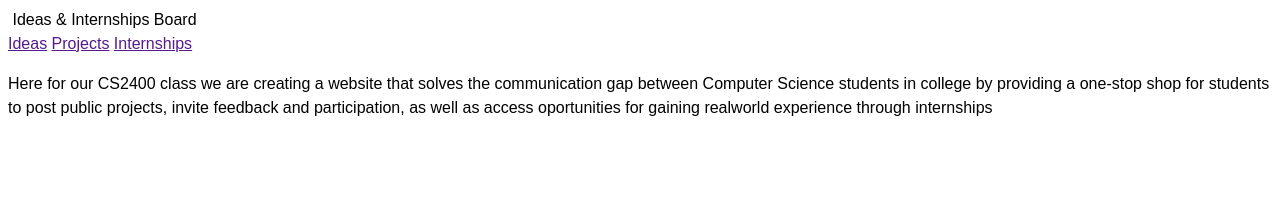
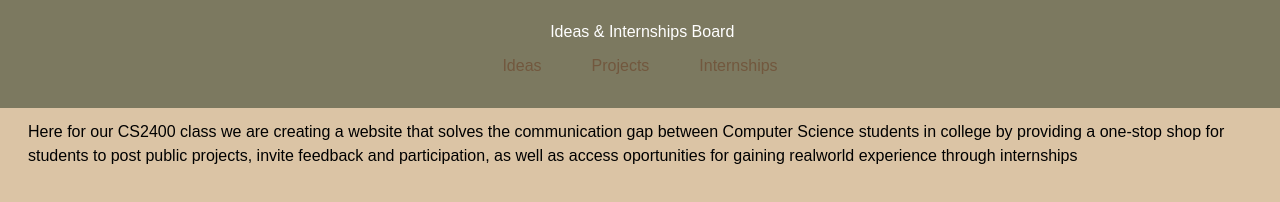
Before and after one commit to delaneyhickey24/WebScienceAndTechSemLongProject, a plain HTML site: page index.html in a window 1280 px wide. Drawn offline with Linux system fonts and the light colour scheme.

Commit message:
added basic css to sections and started nav design

```diff
--- a/index.html
+++ b/index.html
@@ -10,11 +10,11 @@
 <body>
 	<header class="header">
 		<div class="nav">
-			<div class="nav title">
+			<div class="nav-title">
 				<span><img src="" alt=""></span>
 				<span>Ideas & Internships Board</span>
 			</div>
-			<div class="nav links">
+			<div class="nav-links">
 				<a href="">Ideas</a>
 				<a href="">Projects</a>
 				<a href="">Internships</a>
--- a/stylepage.css
+++ b/stylepage.css
@@ -2,4 +2,42 @@ body {
     font-family: Arial, sans-serif;
     font-size: 16px;
     line-height: 1.5;
+    background-color: #DBC4A5
 }
+header{
+    background-color: #7C7960;
+    color: #FFFFFF;
+    position: absolute;
+    top: 0px;
+    left: 0px;
+    width: 100%;
+    padding: 20px;
+    display: flex;
+    box-sizing: border-box;
+}
+.nav{
+    display: flex;
+    justify-content: space-evenly;
+    align-items: center;
+    width: 100%;
+    flex-direction: column;
+
+}
+.nav-links{
+    display: flex;
+    gap: 20px;
+}
+.nav-links a{
+    color: #72583E;
+    text-decoration: none;
+    padding: 10px 15px;
+}
+.nav-links a:hover{
+    color: #FFFFFF;
+    text-decoration: underline;
+}
+section{
+    flex: 1;
+    margin-top: 120px;
+    padding: 0px 20px;
+}
```
